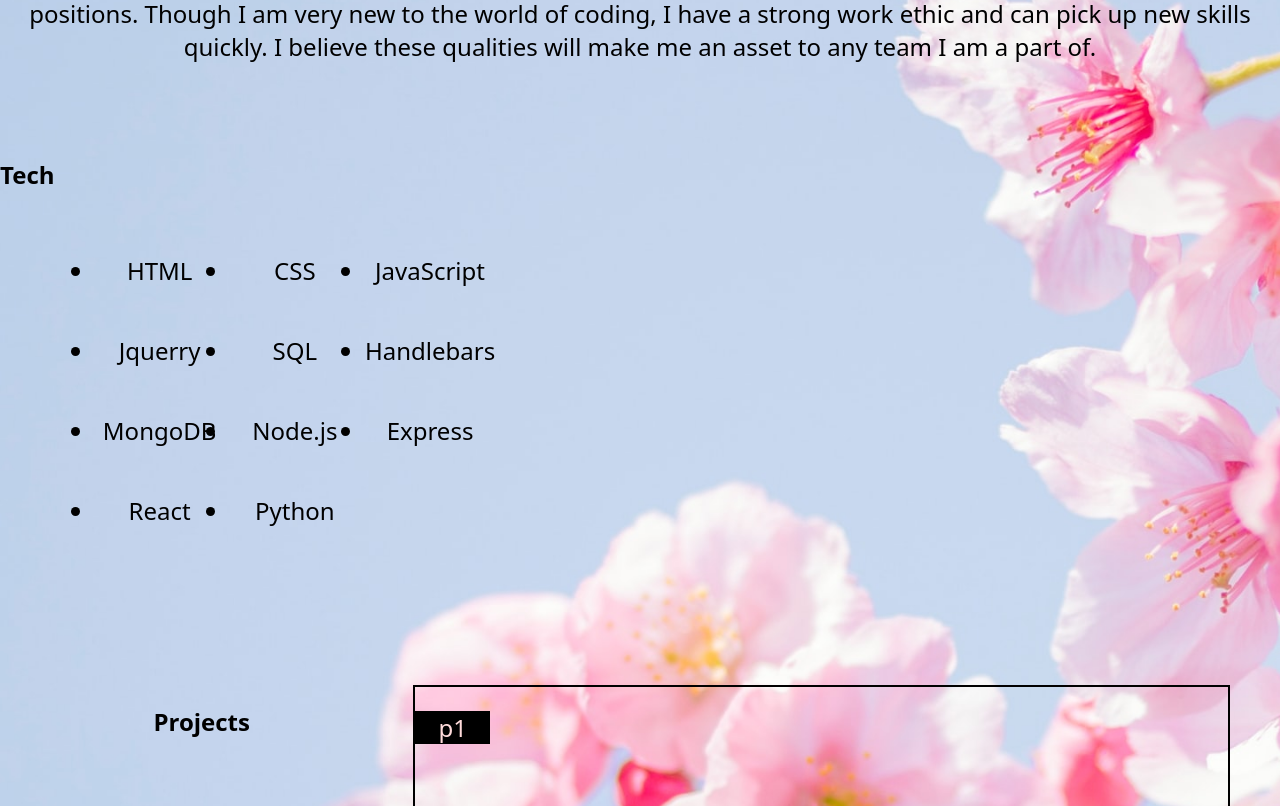
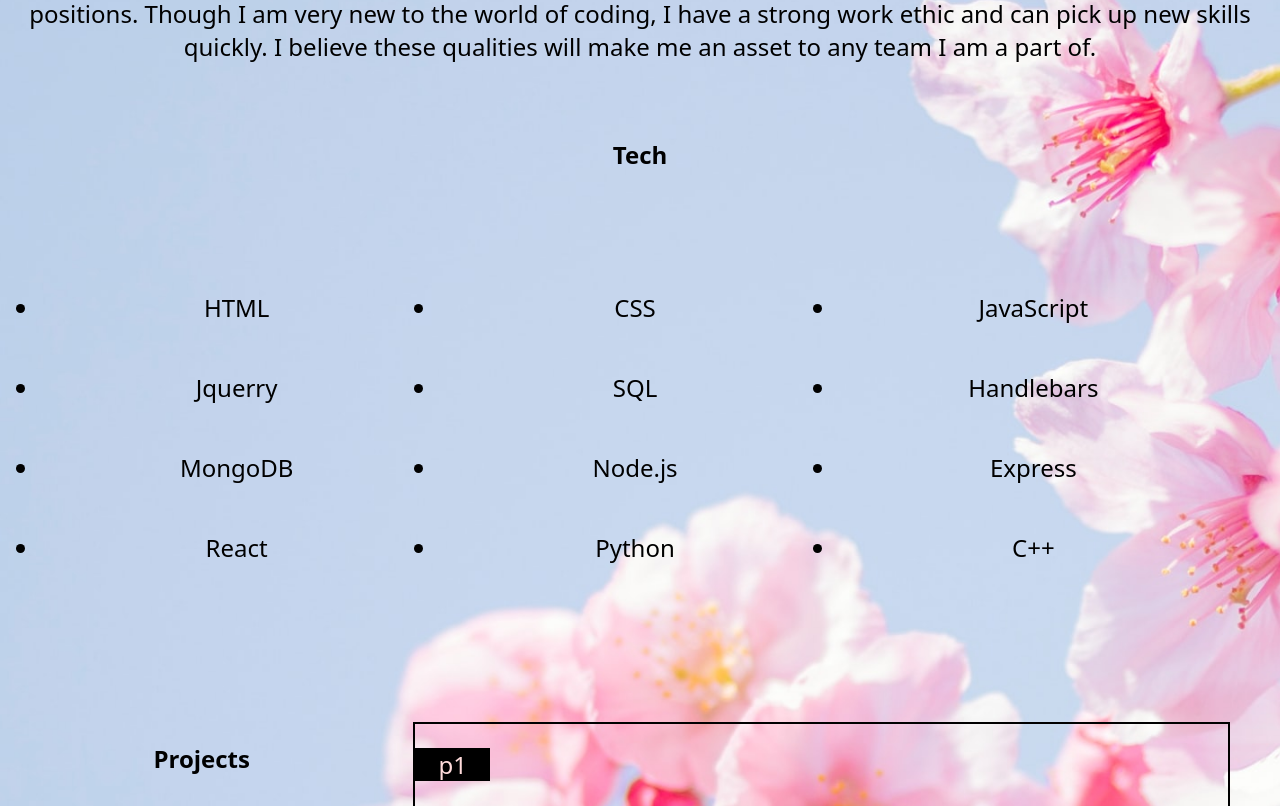
Before and after one commit to AlexNash91/React-Portfolio, a React (Create React App) app: page / in a window 1280 px wide. Shown: the part 480-1286 px from the top of the page. Built offline with nearby package versions, Linux system fonts and the light colour scheme.

Commit message:
fixed tech grid alignment issue

```diff
--- a/src/App.css
+++ b/src/App.css
@@ -61,8 +61,7 @@ body {
 }
 
 .tech {
-  display: flex;
-  align-items: left;
+  align-items: center;
 }
 
 .grid {
--- a/src/components/Tech/index.js
+++ b/src/components/Tech/index.js
@@ -3,7 +3,7 @@ const Tech = () => {
   return (
     <div className="w-100 mt-auto text-dark p-4">
       <div className="container text-center mb-5">
-        <section class="tech">
+        <section className="tech">
           <h2>Tech</h2>
           <ul class="grid">
             <li>HTML</li>
@@ -17,6 +17,7 @@ const Tech = () => {
             <li>Express</li>
             <li>React</li>
             <li>Python</li>
+            <li>C++</li>
           </ul>
         </section>
       </div>
```
